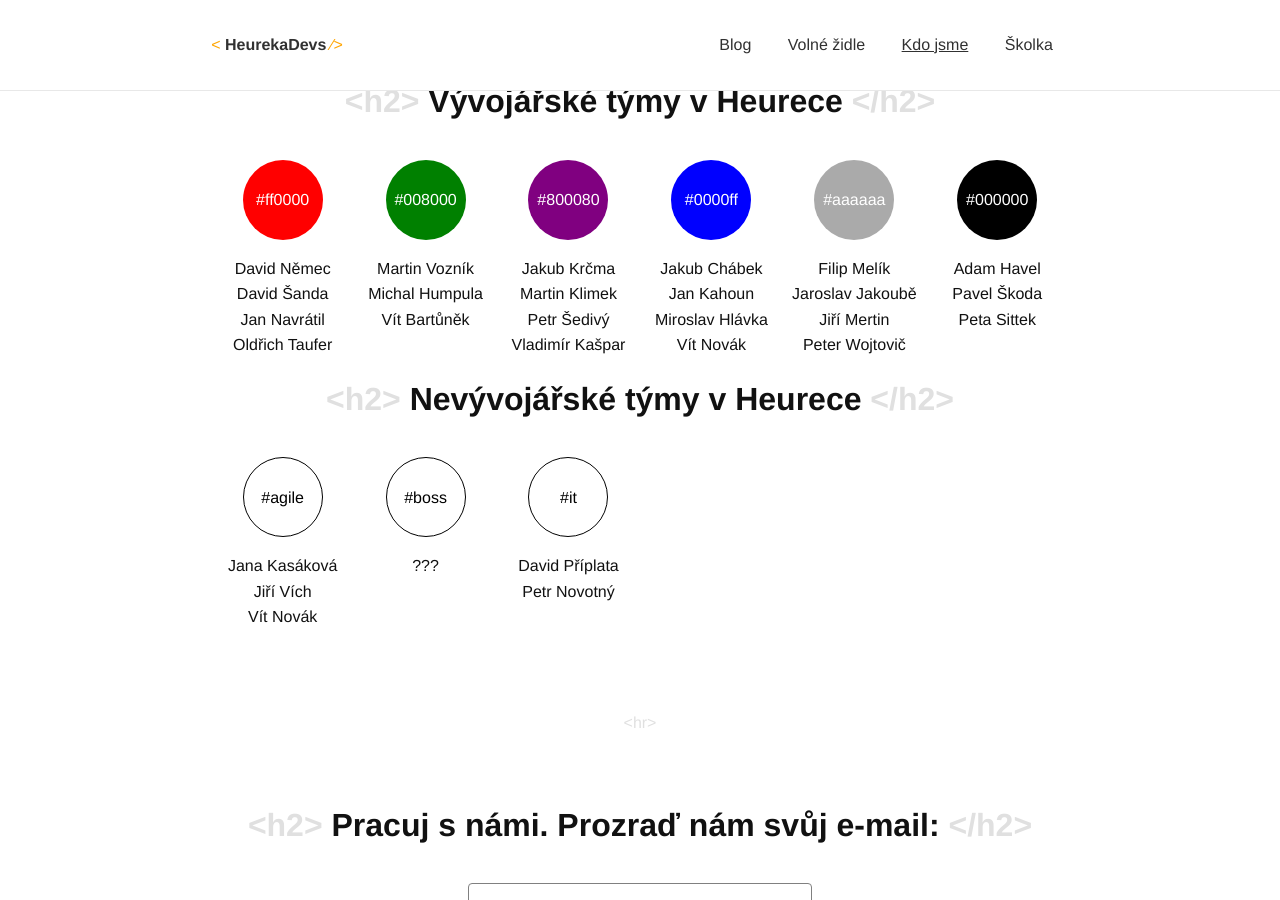
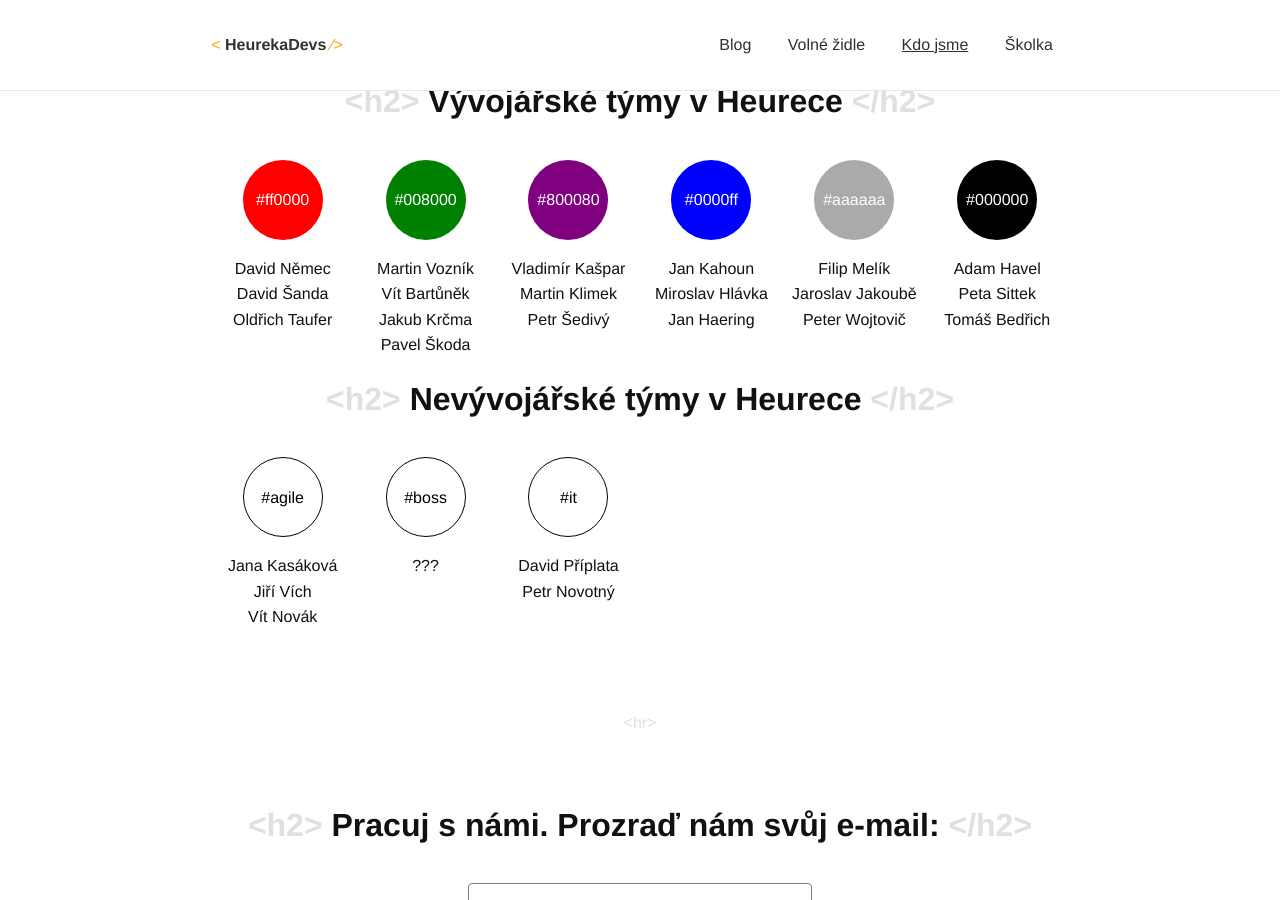
Before and after one commit to hhjcz/heureka.github.io, a Jekyll site: the page built from _pages/kdo-jsme/index.html, in a window 1280 px wide and 900 px high, scrolled down 571 px. Built offline with Jekyll 4.4.1, drawn with Linux system fonts in a browser that asks for light colours; comment, search, counter and statistics services are not loaded.

Commit message:
Update team members

```diff
--- a/_data/team.yml
+++ b/_data/team.yml
@@ -4,7 +4,6 @@
   members:
     - "David Němec"
     - "David Šanda"
-    - "Jan Navrátil"
     - "Oldřich Taufer"
 
 
@@ -13,28 +12,27 @@
   colorCode: "#008000"
   members:
     - "Martin Vozník"
-    - "Michal Humpula"
     - "Vít Bartůněk"
+    - "Jakub Krčma"
+    - "Pavel Škoda"
 
 
 - nameEn: "purple"
   nameCs: "fialoví"
   colorCode: "#800080"
   members:
-    - "Jakub Krčma"
+    - "Vladimír Kašpar"
     - "Martin Klimek"
     - "Petr Šedivý"
-    - "Vladimír Kašpar"
 
 
 - nameEn: "blue"
   nameCs: "modří"
   colorCode: "#0000ff"
   members:
-    - "Jakub Chábek"
     - "Jan Kahoun"
     - "Miroslav Hlávka"
-    - "Vít Novák"
+    - "Jan Haering"
 
 
 - nameEn: "gray"
@@ -43,7 +41,6 @@
   members:
     - "Filip Melík"
     - "Jaroslav Jakoubě"
-    - "Jiří Mertin"
     - "Peter Wojtovič"
 
 
@@ -52,5 +49,5 @@
   colorCode: "#000000"
   members:
     - "Adam Havel"
-    - "Pavel Škoda"
     - "Peta Sittek"
+    - "Tomáš Bedřich"
```
